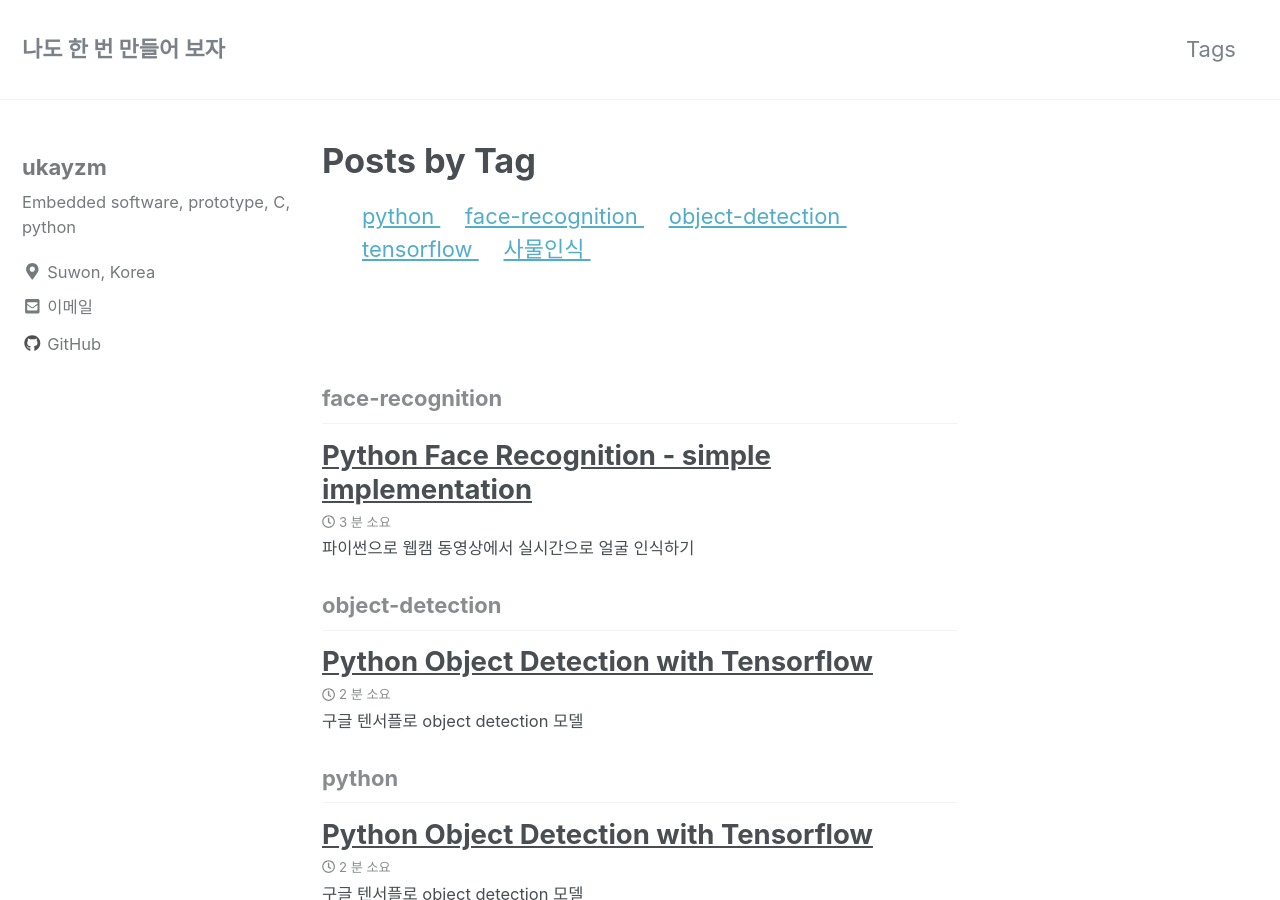
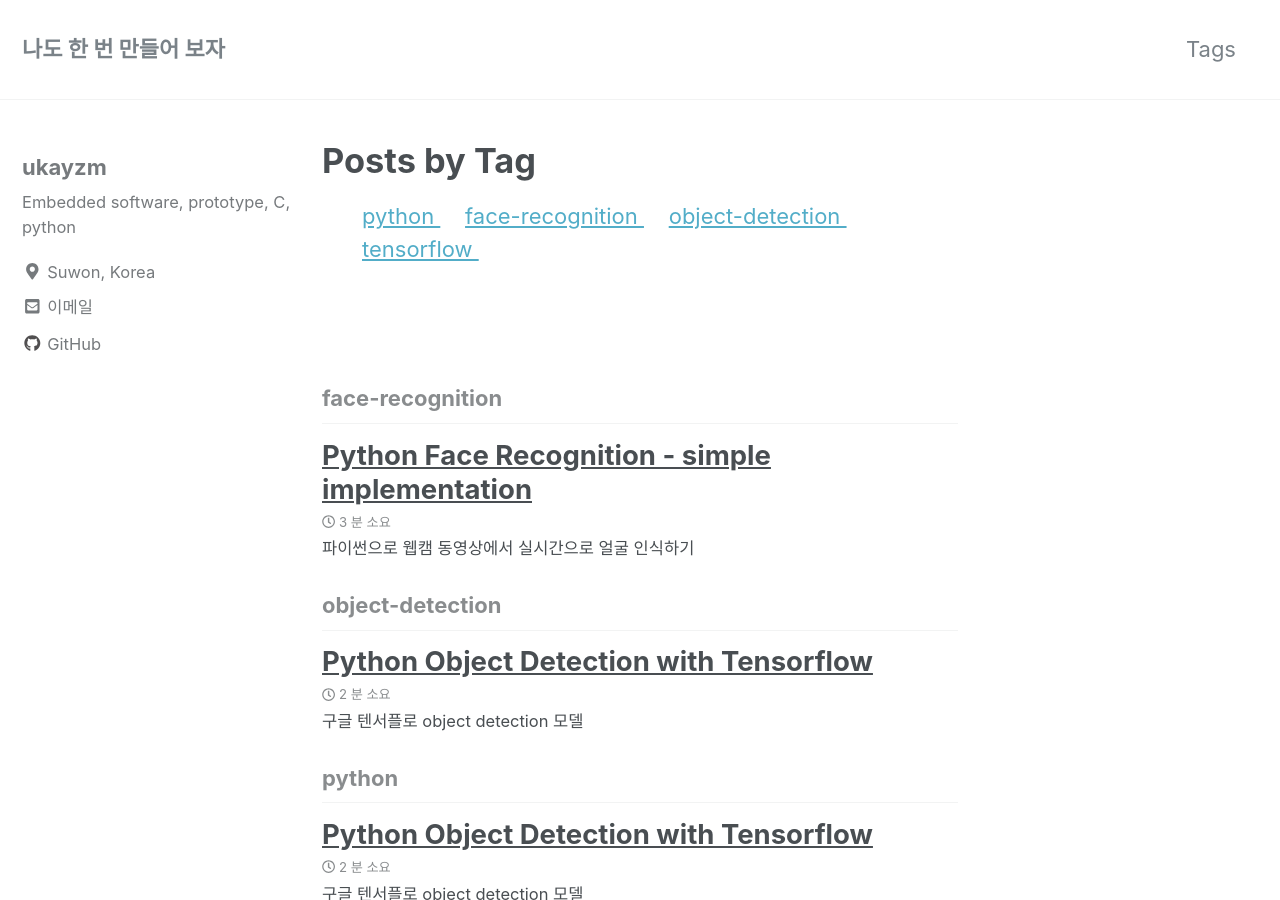
Before and after one commit to ukayzm/ukayzm.github.io, a Jekyll site: the page built from _pages/tag-archive.html, in a window 1280 px wide and 900 px high. Built offline with Jekyll 4.4.1, drawn with Linux system fonts in a browser that asks for light colours; nearby versions of some CDN libraries; some of the changed text lies outside the part shown.

Commit message:
modify tag

```diff
--- a/_posts/2018-03-28-python-object-detection-tensorflow.md
+++ b/_posts/2018-03-28-python-object-detection-tensorflow.md
@@ -1,7 +1,7 @@
 ---
 title:  "Python Object Detection with Tensorflow"
 date:   2018-03-28 21:15:00 +0900
-tags: python object-detection tensorflow 사물인식
+tags: python object-detection tensorflow
 ---
 
 ## 구글 텐서플로 object detection 모델
```
